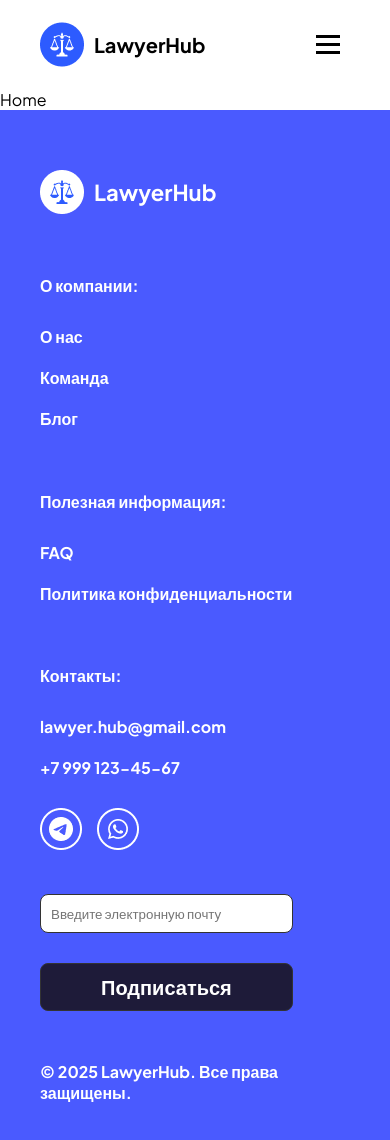
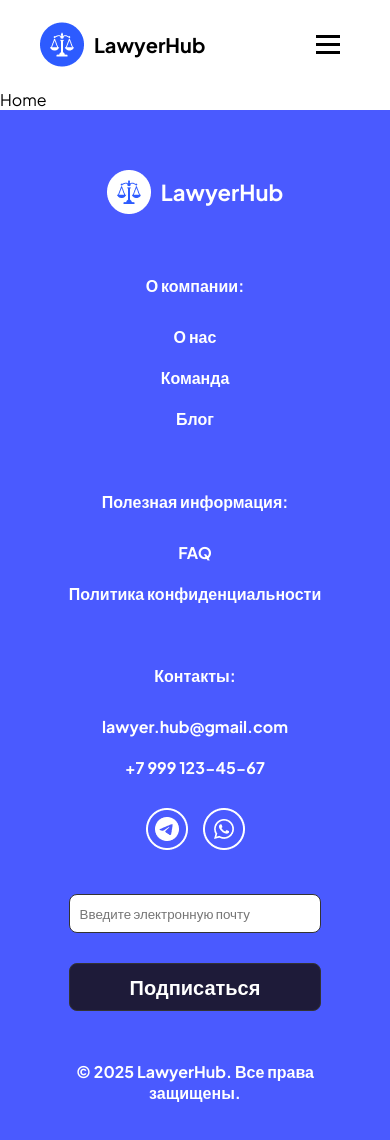
Before and after one commit to Puhovon/front-diplom, a React (Vite) app: page / in a window 390 px wide. Shown: the top 1140 px of the page. Built offline with nearby package versions, Linux system fonts and the light colour scheme.

Commit message:
add mobile footer

```diff
--- a/src/components/Header.jsx
+++ b/src/components/Header.jsx
@@ -93,6 +93,10 @@ const Header = () => {
                         <span className={styles.burgerIcon}></span>
                     </button>
                     <div className={`${styles.mobileMenu} ${isMenuOpen ? styles.open : ''}`}>
+                        <Link to="/" className={styles.logoLinkMobile} onClick={toggleMenu} aria-label="Homepage">
+                            <img src={logo} alt="Company Logo" className={styles.logo} />
+                            LawyerHub
+                        </Link>
                         <div className={styles.closeMobileMenu} onClick={toggleMenu}>✖</div>
                         <ul className={styles.mobileNavList}>
                             <li>
@@ -134,7 +138,7 @@ const Header = () => {
                             <li>
                                 <NavLink
                                     to="/contacts"
-                                    className={({ isActive }) =>isActive ? `${styles.mobileNavLink} ${styles.active}` : styles.mobileNavLink}
+                                    className={({ isActive }) => isActive ? `${styles.mobileNavLink} ${styles.active}` : styles.mobileNavLink}
                                     onClick={toggleMenu}
                                 >
                                     Контакты
@@ -152,7 +156,7 @@ const Header = () => {
                             <li>
                                 <NavLink
                                     to="/registration"
-                                    className={({ isActive }) =>isActive ? `${styles.mobileNavLink} ${styles.active}` : styles.mobileNavLink}
+                                    className={({ isActive }) => isActive ? `${styles.mobileNavLink} ${styles.active}` : styles.mobileNavLink}
                                     onClick={toggleMenu}
                                 >
                                     Регистрация
--- a/src/styles/footer.module.css
+++ b/src/styles/footer.module.css
@@ -107,9 +107,19 @@ footer * {
 }
 
 /* Адаптивный дизайн для маленьких экранов */
-@media (max-width: 720px) {
+@media (max-width: 768px) {
     .columns {
         flex-direction: column;
         gap: 40px;
     }
+    .column{
+        display: flex;
+        flex-direction: column;
+        align-items: center;
+        justify-content: center;
+        text-align: center;
+    }
+    .copyright{
+        text-align: center;
+    }
 }
--- a/src/styles/header.module.css
+++ b/src/styles/header.module.css
@@ -148,7 +148,7 @@
 
 .mobileNavList {
     list-style: none;
-    padding: 0;
+    padding: 60px 0;
     margin: 0;
     display: flex;
     flex-direction: column;
@@ -168,6 +168,16 @@
 .mobileNavLink.active {
     color: var(--blue-400);
     font-weight: bold;
+}
+.logoLinkMobile{
+    position: absolute;
+    top: 40px;
+    left: 40px;
+    display: flex;
+    align-items: center;
+    font-weight: bold;
+    gap: 10px;
+    font-size: 22px;
 }
 @media (max-width: 1280px) {
     .authButton {
```
